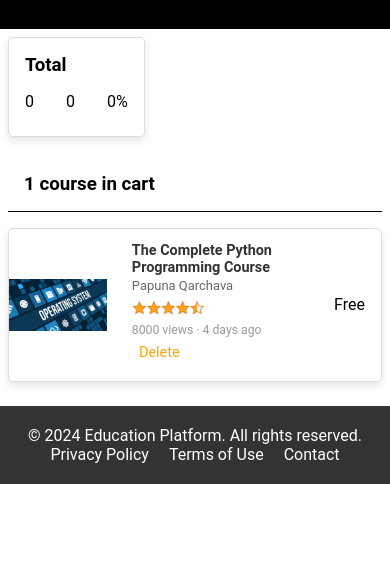
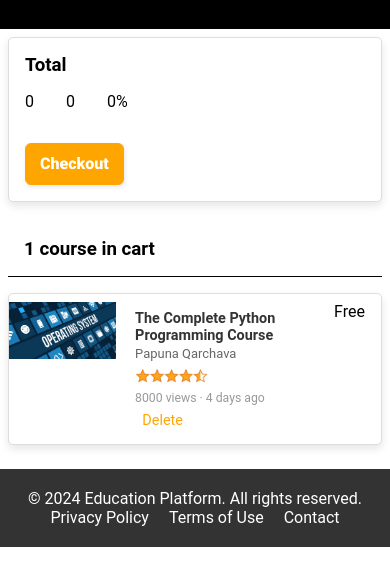
Before and after one commit to RaulBayramov/Frontend, a plain HTML site: page cart.html in a window 390 px wide. Shown: the part 151-736 px from the top of the page. Drawn offline with nearby package versions, Linux system fonts and the light colour scheme.

Commit message:
The myLearning.js is divided between orderSummary and paymentSummary. Create Automated tests for orderSummary

```diff
--- a/cart.html
+++ b/cart.html
@@ -36,7 +36,7 @@
     <special-footer></special-footer>
     <script type="module" src="js_files/shares/headerFooterManager.js"></script>
     <script type="module" src="js_files/shares/header.js"></script>
-    <script type="module" src="js_files/my_learning.js"></script>
+    <script type="module" src="js_files/checkout/checkout.js"></script>
 </body>
 
 </html>
--- /dev/null
+++ b/js_files/checkout/checkout.js
@@ -0,0 +1,5 @@
+import { renderCart } from "./orderSummary.js";
+import { renderPaymantSummary } from "./paymantSummary.js";
+
+renderCart();
+renderPaymantSummary();
--- a/js_files/my_learning.js
+++ b/js_files/checkout/orderSummary.js
@@ -1,10 +1,11 @@
 
-import { cart, removeFromCart } from "./data/cart.js";
-import { courses } from "./data/data.js";
-import { formatCurrency } from "./utils/formatCurrency.js";
-
+import { cart, removeFromCart } from "../data/cart.js";
+import { courses } from "../data/data.js";
+import { formatCurrency } from "../utils/formatCurrency.js";
+import { renderPaymantSummary } from "./paymantSummary.js";
 
 export function renderCart() {
+    //generate HTML
     let cartSummary = '';
     cart.forEach((cartItem) => {
         let matchCourse = courses.find((course) => cartItem.courseId === course.id);
@@ -34,7 +35,7 @@ export function renderCart() {
             <span class="delete-quantity-link link-primary js-delete-link js-delete-link-${matchCourse.id}" data-id="${matchCourse.id || ''}">
                 Delete
             </span>
-            <div class="js-price-${matchCourse.id}">
+            <div class="course-price js-price-${matchCourse.id} js-price">
                 <p>${formatCurrency(matchCourse.price)}</p>
             </div>
         </div>
@@ -46,28 +47,7 @@ export function renderCart() {
     if (document.querySelector(".js-course-quantity") !== null) {
         document.querySelector(".js-course-quantity").innerHTML = `${cart.length} ${cart.length === 1 ? 'course' : 'courses'} in cart`;
     }
-    // console.log(document.querySelector(".js-video-grid-courses").innerHTML)
-    document.querySelectorAll(".delete-quantity-link").forEach((link) => {
-        let courseId = link.dataset.id;
-        link.addEventListener('click', () => {
-            removeFromCart(courseId);
-            // console.log(cart)
-            const container = document.querySelector(`.js-video-preview-${courseId}`);
-            container.remove();
-            renderCart();
-            if (document.querySelector(".cart-quantity")) {
-                document.querySelector(".cart-quantity").innerHTML = cart.length;
-            }
-        })
-
-    })
-
-    let videoPrew = document.querySelectorAll(".thumbnail");
-    videoPrew.forEach(element => {
-        element.addEventListener("click", function () {
-            window.location.href = "video_playlist.html"
-        })
-    });
+    //responsive design
     function changeOrder() {
         cart.forEach((forEveryItem) => {
             const element = document.querySelector(`.js-delete-link-${forEveryItem.courseId}`);
@@ -86,5 +66,30 @@ export function renderCart() {
     }
     window.addEventListener('load', changeOrder);
     window.addEventListener('resize', changeOrder);
+    // console.log(document.querySelector(".js-video-grid-courses").innerHTML)
+
+    //delete element
+    document.querySelectorAll(".delete-quantity-link").forEach((link) => {
+        let courseId = link.dataset.id;
+        link.addEventListener('click', () => {
+            removeFromCart(courseId);
+            // console.log(cart)
+            const container = document.querySelector(`.js-video-preview-${courseId}`);
+            container.remove();
+            renderCart();
+            if (document.querySelector(".cart-quantity")) {
+                document.querySelector(".cart-quantity").innerHTML = cart.length;
+            }
+            changeOrder();
+            renderPaymantSummary();
+        })
+
+    })
+
+    let videoPrew = document.querySelectorAll(".thumbnail");
+    videoPrew.forEach(element => {
+        element.addEventListener("click", function () {
+            window.location.href = "video_playlist.html"
+        })
+    });
 }
-renderCart();
--- /dev/null
+++ b/js_files/checkout/paymantSummary.js
@@ -0,0 +1,16 @@
+import { cart } from "../data/cart.js";
+import { formatCurrency } from "../utils/formatCurrency.js";
+import { courses } from "../data/data.js";
+export function renderPaymantSummary() {
+    const paymantSummary = document.querySelector('.js-paymant-summary');
+
+    paymantSummary.style.display = 'block';
+    let netPrice = 0;
+    cart.forEach((cartItem) => {
+        let matchCourse = courses.find((course) => course.id === cartItem.courseId);
+        netPrice += matchCourse.price;
+    })
+    document.querySelector('.net-price').innerHTML = formatCurrency(netPrice) !== 'Free' ? formatCurrency(netPrice) : '0';
+    document.querySelector('.price').innerHTML = formatCurrency(netPrice) !== 'Free' ? formatCurrency(netPrice) : '0';
+    document.querySelector('.off');
+}
--- a/styles/cart.css
+++ b/styles/cart.css
@@ -45,7 +45,7 @@ header {
     flex-direction: row;
     width: 100%;
     justify-content: start;
-    align-items: center;
+    align-items: start;
     gap: 10px;
     flex: 1;
     background-color: #fff;
@@ -55,6 +55,7 @@ header {
     transition: transform 0.3s ease, box-shadow 0.3s ease;
     margin-bottom: 1rem;
     padding-right: 1rem;
+    padding-top: 0.5rem;
 }
 
 .course-quantity {
@@ -68,6 +69,7 @@ header {
     cursor: pointer;
     padding: 0.5rem;
     flex: 1;
+    max-width: 20%;
 }
 
 .paymant-summary {
@@ -103,7 +105,11 @@ header {
 }
 
 .thumbnail-row {
-    max-width: 200px;
+    max-width: 20%;
+    flex: 1;
+}
+
+.course-price {
     flex: 1;
 }
 
@@ -114,14 +120,18 @@ header {
 
 .video-info-grid {
     display: flex;
-    padding: 10px;
     align-items: start;
     flex: 2;
+    max-width: 40%;
 }
 
+
 .video-info {
+    display: flex;
+    flex-direction: column;
+    justify-content: flex-start;
+    height: 100%;
     flex-grow: 1;
-    height: 100%;
     width: 100%;
 }
 
@@ -143,15 +153,6 @@ header {
 .video-stats {
     font-size: 0.85em;
     color: #999;
-}
-
-.video-info {
-    display: flex;
-    flex-direction: column;
-    justify-content: flex-start;
-    /* Alt tarafa hizala */
-    height: 100%;
-    /* Tüm alanı kapla */
 }
 
 .rating {
@@ -236,6 +237,8 @@ header {
     .paymant-summary {
         position: static;
         min-width: fit-content;
+        min-height: fit-content;
+        max-width: 100%;
     }
 
     .paymants {
@@ -245,28 +248,30 @@ header {
     }
 
     .video-preview {
-        /* max-width: 500px; */
         min-height: fit-content;
+        padding-right: 0.5rem;
     }
 
-    .video-grid {
-        display: grid;
-        max-height: fit-content;
+    .video-info-grid {
+        max-width: 50%;
     }
 
+    .thumbnail-row {
+        max-width: 35%;
+    }
+
+    .course-price {
+        max-width: 15%;
+        display: flex;
+        justify-content: end;
+        padding-right: 0.5rem;
+    }
 
 }
 
 @media (max-width: 400px) {
-    .video-grid {
-        padding: 5px 3px;
-    }
 
     .video-info {
         transform: scale(.9);
     }
-
-    .video-info-grid {
-        padding: 5px;
-    }
 }
```
Also changed, not shown: jasmine-standalone-5.1.1/myLearningsTest.js (+25 -17 lines), jasmine-standalone-5.1.1/tests.html (+1 -0 lines).
